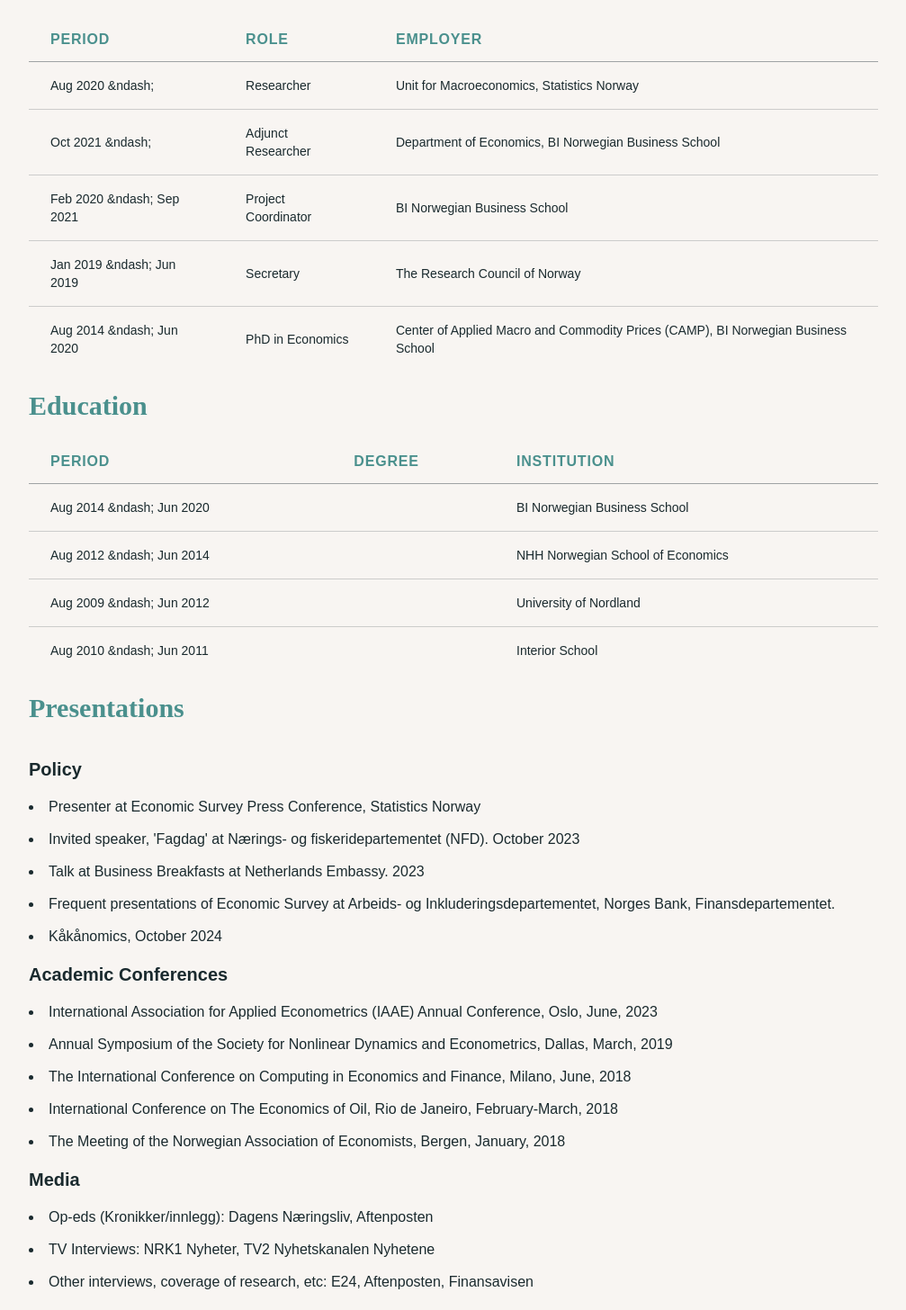
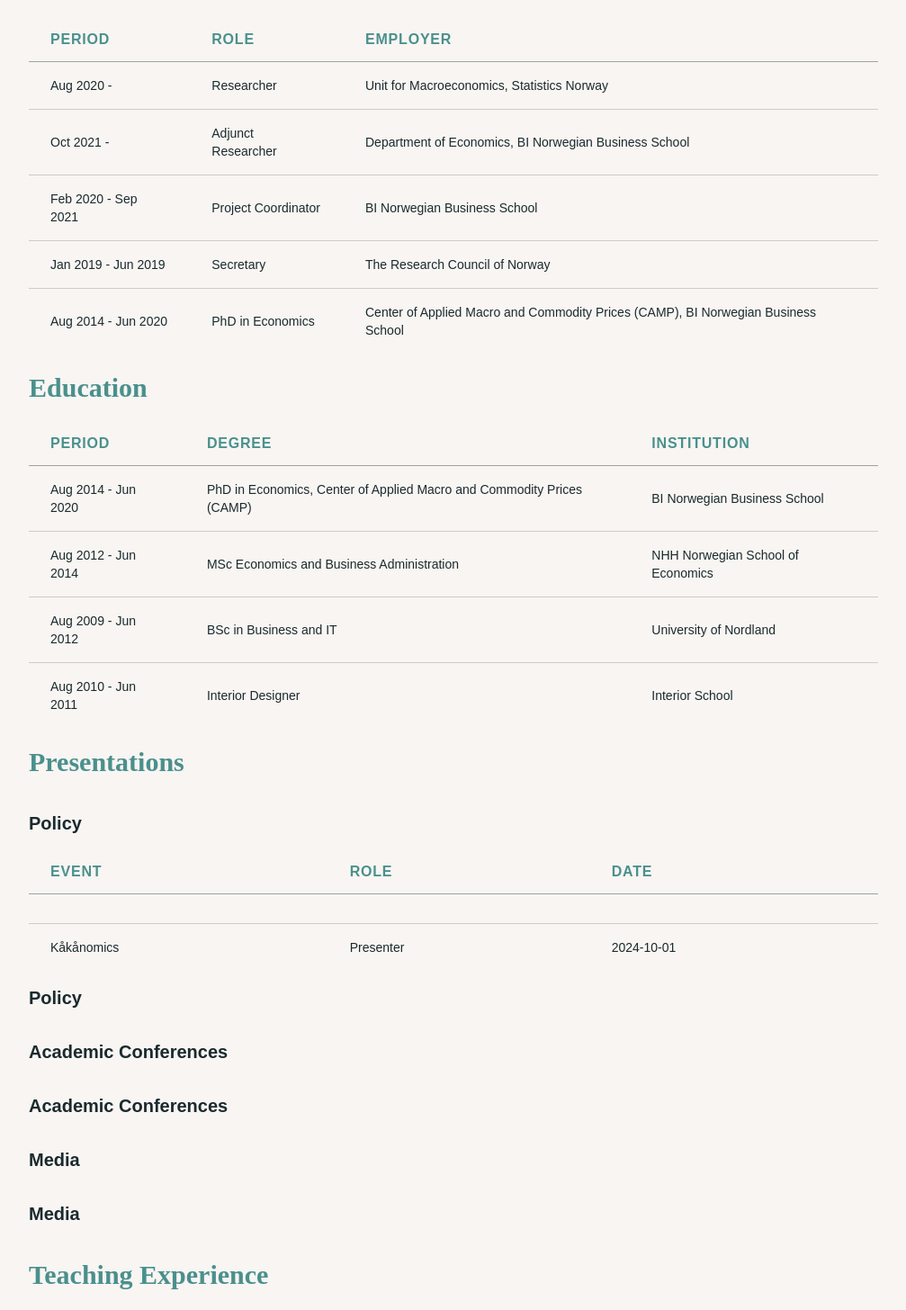
Before and after one commit to BlackZoda/JuliaSkretting, a Next.js app: page /cv in a window 1280 px wide. Shown: the part 374-1830 px from the top of the page at 90% size, without its empty margins (136-1143 px from the left). Built offline with nearby package versions, Linux system fonts and the light colour scheme; a web font is replaced by a local one.

Commit message:
fast cv fix

```diff
--- a/src/app/cv/page.js
+++ b/src/app/cv/page.js
@@ -31,11 +31,11 @@
             <PresentationTable
                 columns={["Period", "Role", "Employer"]}
                 data={[
-                    { period: "Aug 2020 &ndash;", role: "Researcher", employer: "Unit for Macroeconomics, Statistics Norway" },
-                    { period: "Oct 2021 &ndash;", role: "Adjunct Researcher", employer: "Department of Economics, BI Norwegian Business School" },
-                    { period: "Feb 2020 &ndash; Sep 2021", role: "Project Coordinator", employer: "BI Norwegian Business School" },
-                    { period: "Jan 2019 &ndash; Jun 2019", role: "Secretary", employer: "The Research Council of Norway" },
-                    { period: "Aug 2014 &ndash; Jun 2020", role: "PhD in Economics", employer: "Center of Applied Macro and Commodity Prices (CAMP), BI Norwegian Business School" },
+                    { period: "Aug 2020 -", role: "Researcher", employer: "Unit for Macroeconomics, Statistics Norway" },
+                    { period: "Oct 2021 -", role: "Adjunct Researcher", employer: "Department of Economics, BI Norwegian Business School" },
+                    { period: "Feb 2020 - Sep 2021", role: "Project Coordinator", employer: "BI Norwegian Business School" },
+                    { period: "Jan 2019 - Jun 2019", role: "Secretary", employer: "The Research Council of Norway" },
+                    { period: "Aug 2014 - Jun 2020", role: "PhD in Economics", employer: "Center of Applied Macro and Commodity Prices (CAMP), BI Norwegian Business School" },
                 ]}
             />
 
@@ -45,35 +45,60 @@
             <PresentationTable
                 columns={["Period", "Degree", "Institution"]}
                 data={[
-                    { period: "Aug 2014 &ndash; Jun 2020", education: "PhD in Economics, Center of Applied Macro and Commodity Prices (CAMP)", institution: "BI Norwegian Business School" },
-                    { period: "Aug 2012 &ndash; Jun 2014", education: "MSc Economics and Business Administration", institution: "NHH Norwegian School of Economics" },
-                    { period: "Aug 2009 &ndash; Jun 2012", education: "BSc in Business and IT", institution: "University of Nordland" },
-                    { period: "Aug 2010 &ndash; Jun 2011", education: "Interior Designer", institution: "Interior School" },
+                    { period: "Aug 2014 - Jun 2020", degree: "PhD in Economics, Center of Applied Macro and Commodity Prices (CAMP)", institution: "BI Norwegian Business School" },
+                    { period: "Aug 2012 - Jun 2014", degree: "MSc Economics and Business Administration", institution: "NHH Norwegian School of Economics" },
+                    { period: "Aug 2009 - Jun 2012", degree: "BSc in Business and IT", institution: "University of Nordland" },
+                    { period: "Aug 2010 - Jun 2011", degree: "Interior Designer", institution: "Interior School" },
                 ]}
             />
 
             <Heading level={3}>
                 Presentations
             </Heading>
-            <PresentationSection title="Policy">
-                <span>Presenter at Economic Survey Press Conference, Statistics Norway</span>
-                <span>Invited speaker, 'Fagdag' at Nærings- og fiskeridepartementet (NFD). October 2023</span>
-                <span>Talk at Business Breakfasts at Netherlands Embassy. 2023</span>
-                <span>Frequent presentations of Economic Survey at Arbeids- og Inkluderingsdepartementet, Norges Bank, Finansdepartementet.</span>
-                <span>Kåkånomics, October 2024</span>
-            </PresentationSection>
-            <PresentationSection title="Academic Conferences">
-                <span>International Association for Applied Econometrics (IAAE) Annual Conference, Oslo, June, 2023</span>
-                <span>Annual Symposium of the Society for Nonlinear Dynamics and Econometrics, Dallas, March, 2019</span>
-                <span>The International Conference on Computing in Economics and Finance, Milano, June, 2018</span>
-                <span>International Conference on The Economics of Oil, Rio de Janeiro, February-March, 2018</span>
-                <span>The Meeting of the Norwegian Association of Economists, Bergen, January, 2018</span>
-            </PresentationSection>
-            <PresentationSection title="Media">
-                <span>Op-eds (Kronikker/innlegg): Dagens Næringsliv, Aftenposten</span>
-                <span>TV Interviews: NRK1 Nyheter, TV2 Nyhetskanalen Nyhetene</span>
-                <span>Other interviews, coverage of research, etc: E24, Aftenposten, Finansavisen</span>
-            </PresentationSection>
+            <Heading level={4}>
+                Policy
+            </Heading>
+            <PresentationTable
+                columns={["Event", "Role", "Date"]}
+                data={[
+                    {},
+                    { event: "Kåkånomics", role: "Presenter", date: "2024-10-01" },
+                ]}
+            />
+            <PresentationSection
+                title="Policy"
+                items={[
+                    "Presenter at Economic Survey Press Conference, Statistics Norway",
+                    "Invited speaker, 'Fagdag' at Nærings- og fiskeridepartementet (NFD). October 2023",
+                    "Talk at Business Breakfasts at Netherlands Embassy. 2023",
+                    "Frequent presentations of Economic Survey at Arbeids- og Inkluderingsdepartementet, Norges Bank, Finansdepartementet.",
+                    "Kåkånomics, October 2024"
+                ]}
+            />
+            <Heading level={4}>
+                Academic Conferences
+            </Heading>
+            <PresentationSection
+                title="Academic Conferences"
+                items={[
+                    "International Association for Applied Econometrics (IAAE) Annual Conference, Oslo, June, 2023",
+                    "Annual Symposium of the Society for Nonlinear Dynamics and Econometrics, Dallas, March, 2019",
+                    "The International Conference on Computing in Economics and Finance, Milano, June, 2018",
+                    "International Conference on The Economics of Oil, Rio de Janeiro, February-March, 2018",
+                    "The Meeting of the Norwegian Association of Economists, Bergen, January, 2018"
+                ]}
+            />
+            <Heading level={4}>
+                Media
+            </Heading>
+            <PresentationSection
+                title="Media"
+                items={[
+                    "Op-eds (Kronikker/innlegg): Dagens Næringsliv, Aftenposten",
+                    "TV Interviews: NRK1 Nyheter, TV2 Nyhetskanalen Nyhetene",
+                    "Other interviews, coverage of research, etc: E24, Aftenposten, Finansavisen"
+                ]}
+            />
 
             <Heading level={3}>
                 Teaching Experience
```
